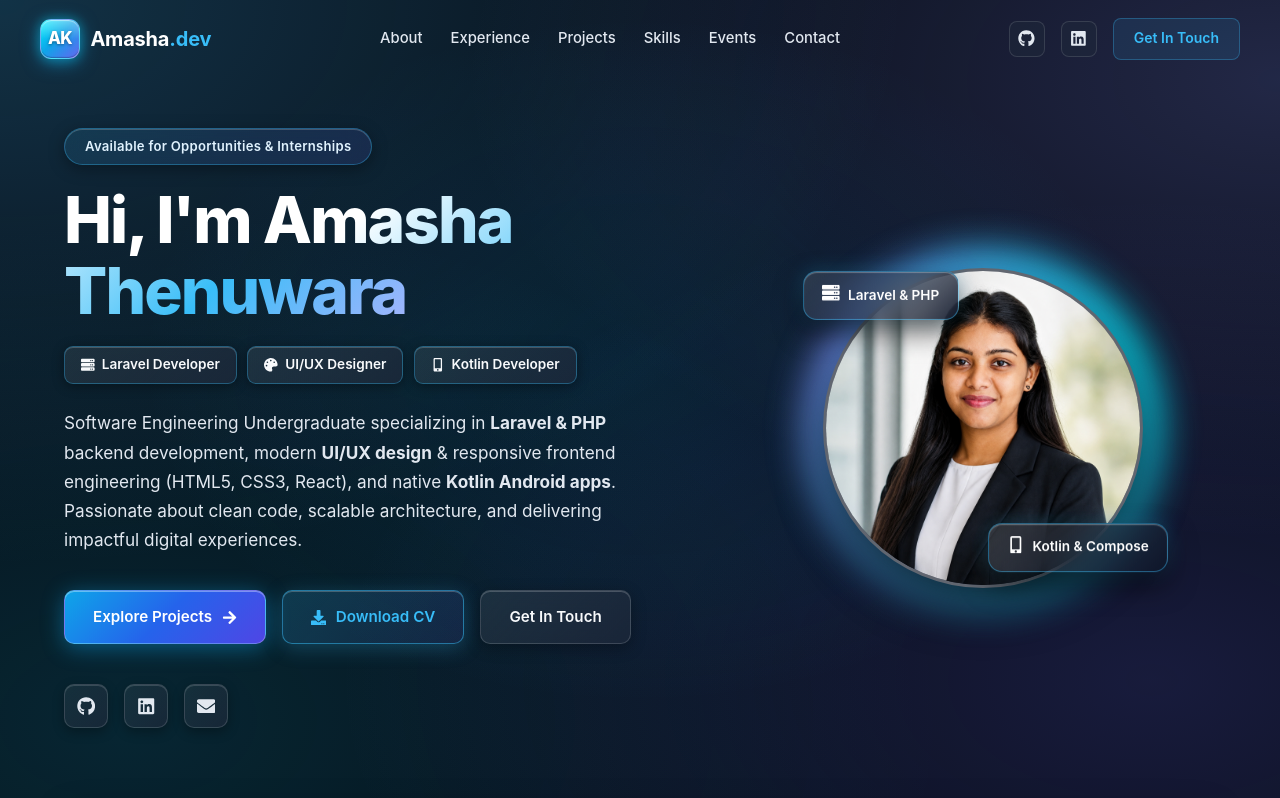
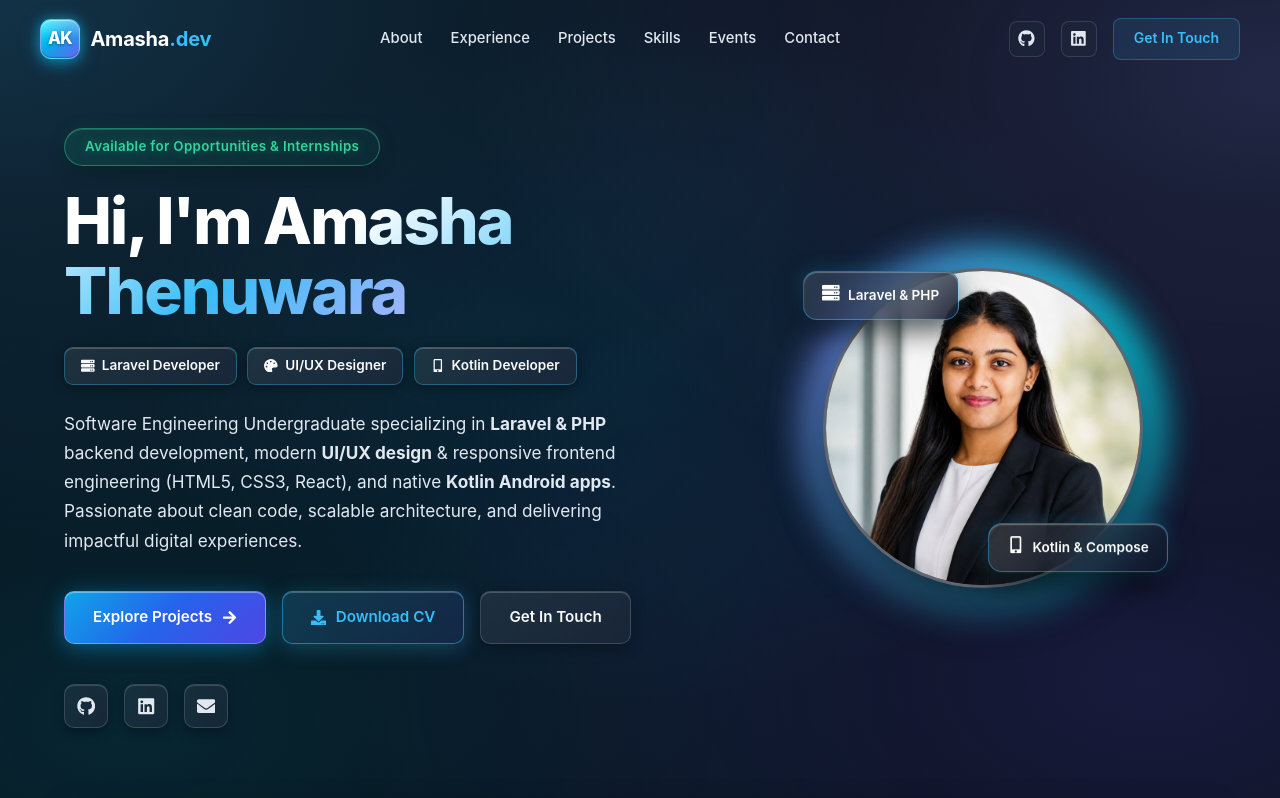
Before and after one commit to AmashaThenuwara/My_Portfolio, a React (Vite) app in the folder amasha-portfolio/: page / in a window 1280 px wide. Shown: the top 798 px of the page. Built offline with nearby package versions, Linux system fonts and the light colour scheme.

Commit message:
Update Available for Opportunities & Internships badge to vibrant luminous green

```diff
--- a/amasha-portfolio/src/index.css
+++ b/amasha-portfolio/src/index.css
@@ -266,23 +266,24 @@ blockquote {
   display: inline-flex;
   align-items: center;
   padding: 0.45rem 1.25rem;
-  background: linear-gradient(135deg, rgba(56, 189, 248, 0.12) 0%, rgba(99, 102, 241, 0.14) 100%);
-  border: 1px solid rgba(56, 189, 248, 0.35);
+  background: linear-gradient(135deg, rgba(16, 185, 129, 0.14) 0%, rgba(5, 150, 105, 0.08) 100%);
+  border: 1px solid rgba(52, 211, 153, 0.45);
   border-radius: 9999px;
-  font-size: 0.82rem;
+  font-size: 0.835rem;
   font-weight: 600;
-  letter-spacing: 0.02em;
-  color: #e0f2fe;
-  box-shadow: 0 4px 16px rgba(0, 0, 0, 0.35), inset 0 1px 0 rgba(255, 255, 255, 0.2);
+  letter-spacing: 0.025em;
+  color: #34d399;
+  text-shadow: 0 0 12px rgba(52, 211, 153, 0.4);
+  box-shadow: 0 4px 16px rgba(0, 0, 0, 0.35), 0 0 16px rgba(16, 185, 129, 0.15), inset 0 1px 0 rgba(255, 255, 255, 0.15);
   backdrop-filter: blur(12px);
   -webkit-backdrop-filter: blur(12px);
   transition: all 0.3s ease;
 }
 
 .badge-status:hover {
-  border-color: #38bdf8;
-  color: #ffffff;
-  box-shadow: 0 6px 20px rgba(56, 189, 248, 0.25), inset 0 1px 0 rgba(255, 255, 255, 0.3);
+  border-color: #6ee7b7;
+  color: #a7f3d0;
+  box-shadow: 0 6px 22px rgba(16, 185, 129, 0.3), inset 0 1px 0 rgba(255, 255, 255, 0.25);
   transform: translateY(-1px);
 }
 
```
